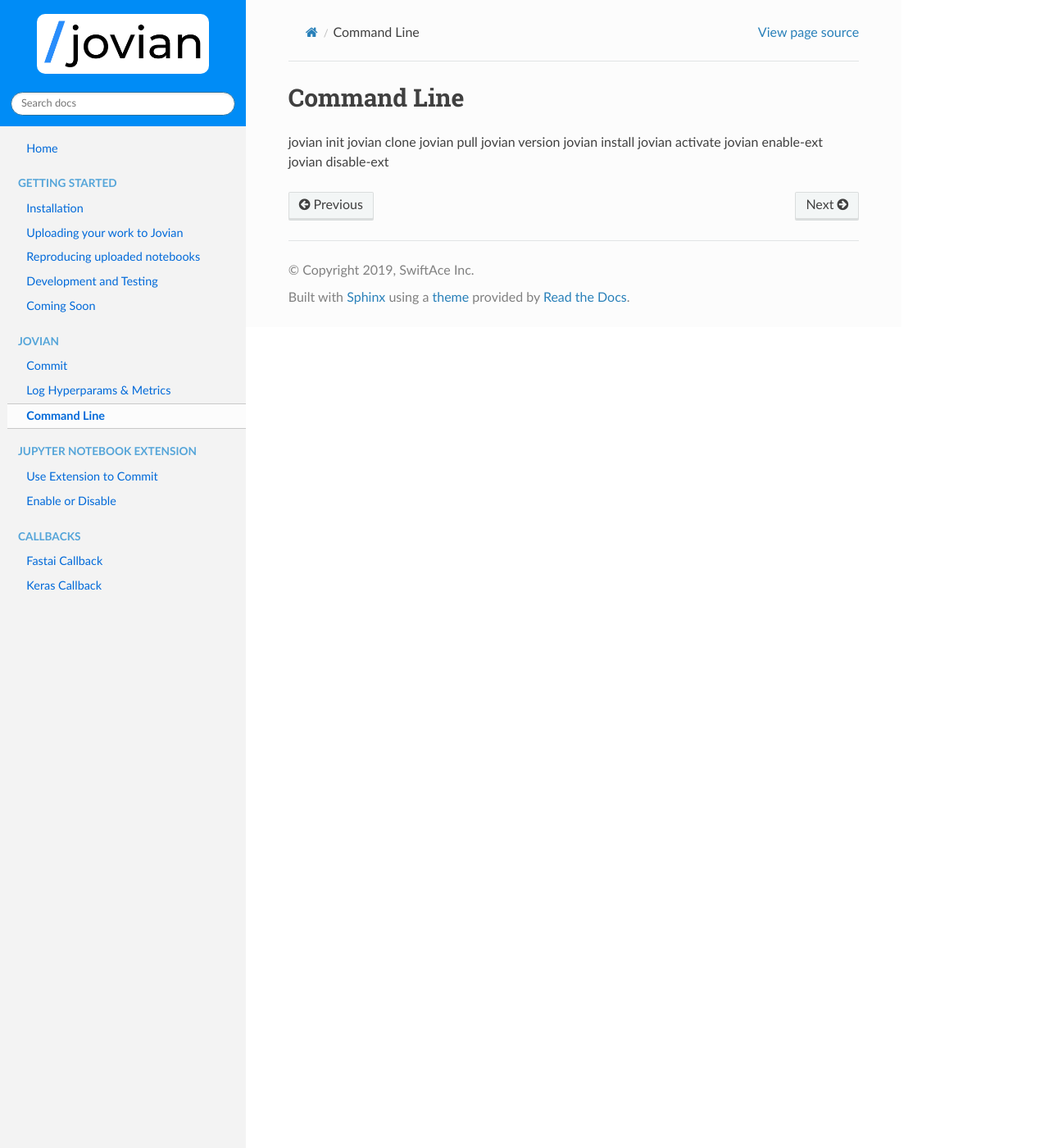
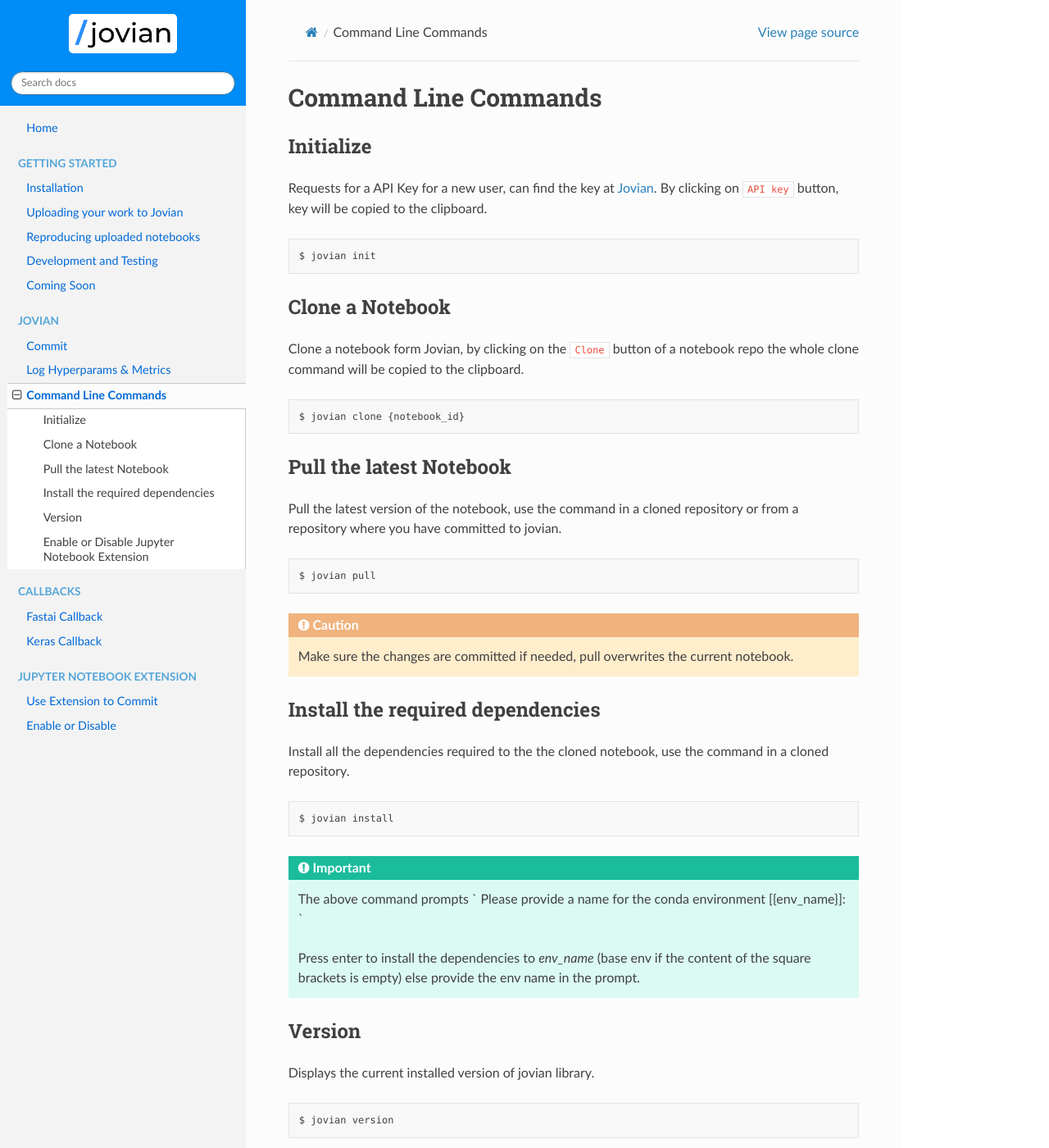
Before and after one commit to JovianHQ/jovian-py, a Sphinx documentation site: the page built from docs/jvn/cli.md, in a window 1280 px wide and 1400 px high. Shown: the whole window at 82% size. Built offline with Sphinx 7.4.7 and the Read the Docs theme 2.0.0, drawn with Linux system fonts in a browser that asks for light colours; some of the changed text lies outside the part shown.

Commit message:
doc cli,callbacks. Chnage the enable/disable commands. Change propmt for jovian init. Added admonition, examples

````diff
--- a/docs/_static/css/custom.css
+++ b/docs/_static/css/custom.css
@@ -12,8 +12,8 @@
 .wy-side-nav-search > a img.logo {
   /* Side nav bar logo */
   background-color: white;
-  border-radius: 10px;
-  max-width: 80%;
+  border-radius: 5px;
+  max-width: 50%;
 }
 
 .wy-side-nav-search {
--- a/docs/conf.py
+++ b/docs/conf.py
@@ -30,7 +30,7 @@
     'logo_only': True  # to display only logo on the side nav bar
 }
 
-html_icon = 'jovian_favicon.png'  # icon next to title on the browser's tab
+html_favicon = 'jovian_favicon.png'  # icon next to title on the browser's tab
 
 
 def setup(app):
--- a/docs/jvn/cli.md
+++ b/docs/jvn/cli.md
@@ -1,10 +1,72 @@
-## Command Line
+## Command Line Commands
 
-jovian init
-jovian clone
-jovian pull
-jovian version
-jovian install
-jovian activate
-jovian enable-ext
-jovian disable-ext
+#### Initialize
+
+Requests for a API Key for a new user, can find the key at [Jovian](https://jnv.io). By clicking on `API key` button, key will be copied to the clipboard.
+
+```
+$ jovian init
+```
+
+#### Clone a Notebook
+
+Clone a notebook form Jovian, by clicking on the `Clone` button of a notebook repo the whole clone command will be copied to the clipboard.
+
+```
+$ jovian clone {notebook_id}
+```
+
+#### Pull the latest Notebook
+
+Pull the latest version of the notebook, use the command in a cloned repository or from a repository where you have committed to jovian.
+
+```
+$ jovian pull
+```
+
+```eval_rst
+.. caution::
+    Make sure the changes are committed if needed, pull overwrites the current notebook.
+```
+
+#### Install the required dependencies
+
+Install all the dependencies required to the the cloned notebook, use the command in a cloned repository.
+
+```
+$ jovian install
+```
+
+```eval_rst
+.. important:: The above command prompts
+    `
+    Please provide a name for the conda environment [{env_name}]:
+    `
+
+    Press enter to install the dependencies to `env_name` (base env if the content of the square brackets is empty) else provide the env name in the prompt.
+```
+
+#### Version
+
+Displays the current installed version of jovian library.
+
+```
+$ jovian version
+```
+
+#### Enable or Disable Jupyter Notebook Extension
+
+By default, the jovian jupyter extension is enabled.
+
+```
+$ jovian enable-ext
+```
+
+```
+$ jovian disable-ext
+```
+
+```eval_rst
+.. note::
+    The changes are observed when the webpage of the notebook is refreshed.
+```
````
Also changed, not shown: docs/index.rst (+7 -7 lines), 4 other files.
